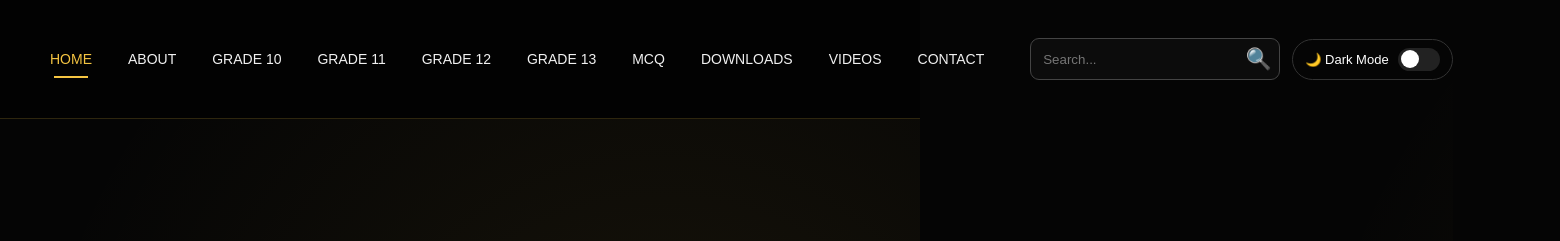
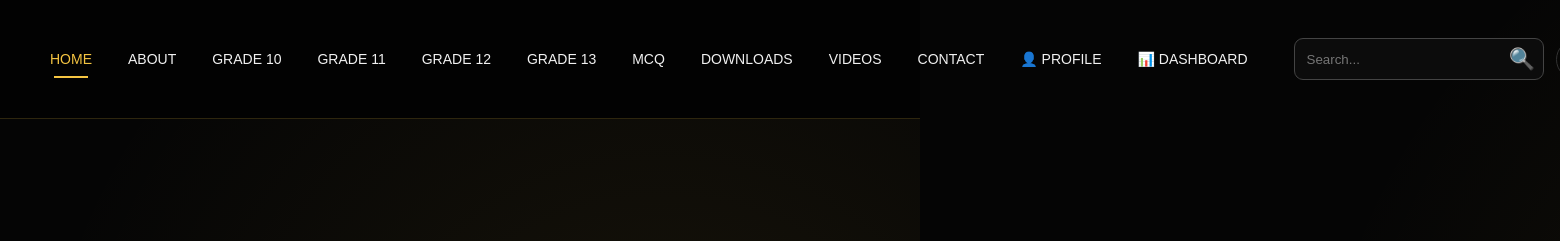
Before and after one commit to krishansavinda456-png/Unique-EduZone, a plain HTML site: page index.html in a window 1280 px wide. Shown: the top 241 px of the page, 1560 px wide, since content can reach past the window. Drawn offline with Linux system fonts and the light colour scheme.

Commit message:
Update index.html

```diff
--- a/index.html
+++ b/index.html
@@ -1659,6 +1659,14 @@
                 CONTACT
             </a>
 
+            <a href="pages/profile.html" class="home-nav-special profile-link">
+                👤 PROFILE
+            </a>
+
+            <a href="pages/dashboard.html" class="home-nav-special dashboard-link">
+                📊 DASHBOARD
+            </a>
+
         </nav>
 
 
```
